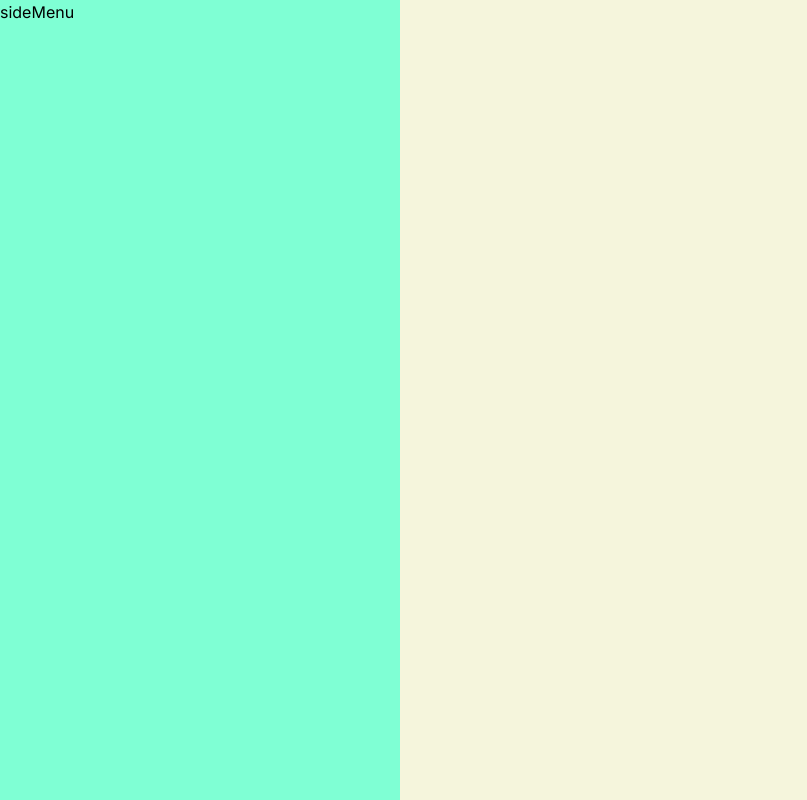
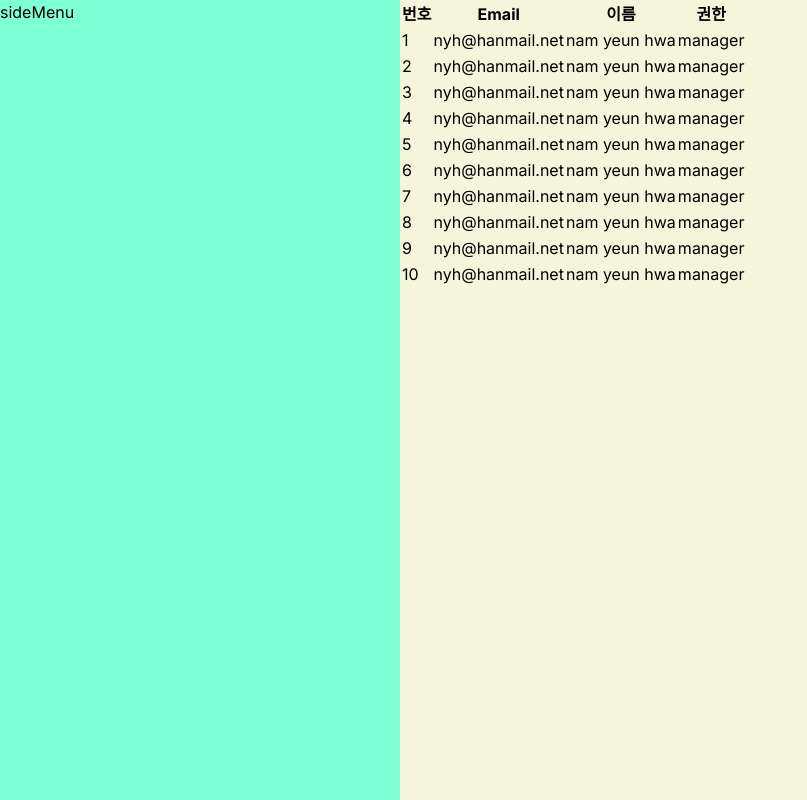
Before and after one commit to nam-yeun-hwa/table-demo-projects, a Next.js app: page / in a window 1280 px wide. Shown: the whole page, without its empty margins (0-807 px from the left). Built offline with nearby package versions, Linux system fonts and the light colour scheme.

Commit message:
Feat(BasicTypeTable):테이블 기본타입 로직 구현

```diff
--- a/src/app/(pageGroup)/_components/BasicTypeTable.tsx
+++ b/src/app/(pageGroup)/_components/BasicTypeTable.tsx
@@ -1,3 +1,5 @@
+"use client";
+
 import { useEffect } from "react";
 
 type headerType = {
@@ -16,11 +18,35 @@ type TableProps<T> = {
   data: Array<T>;
 };
 
-// props: IGridProps<T>;
-
-export default function BasicTypeTable<T>({ columns, data }: TableProps<T>) {
+export default function BasicTypeTable<T extends { [key: string]: any }>({
+  columns,
+  data,
+}: TableProps<T>) {
   useEffect(() => {
     console.log(columns, data);
   }, [columns, data]);
-  return <></>;
+  return (
+    <>
+      <table>
+        <thead>
+          <tr>
+            {columns.map((v) => {
+              return <th key={v.accessorKey}>{v.header}</th>;
+            })}
+          </tr>
+        </thead>
+        <tbody>
+          {data.map((v, key) => {
+            return (
+              <tr key={key}>
+                {Object.entries(v).map(([key, value]) => (
+                  <td key={key}>{value}</td>
+                ))}
+              </tr>
+            );
+          })}
+        </tbody>
+      </table>
+    </>
+  );
 }
```
